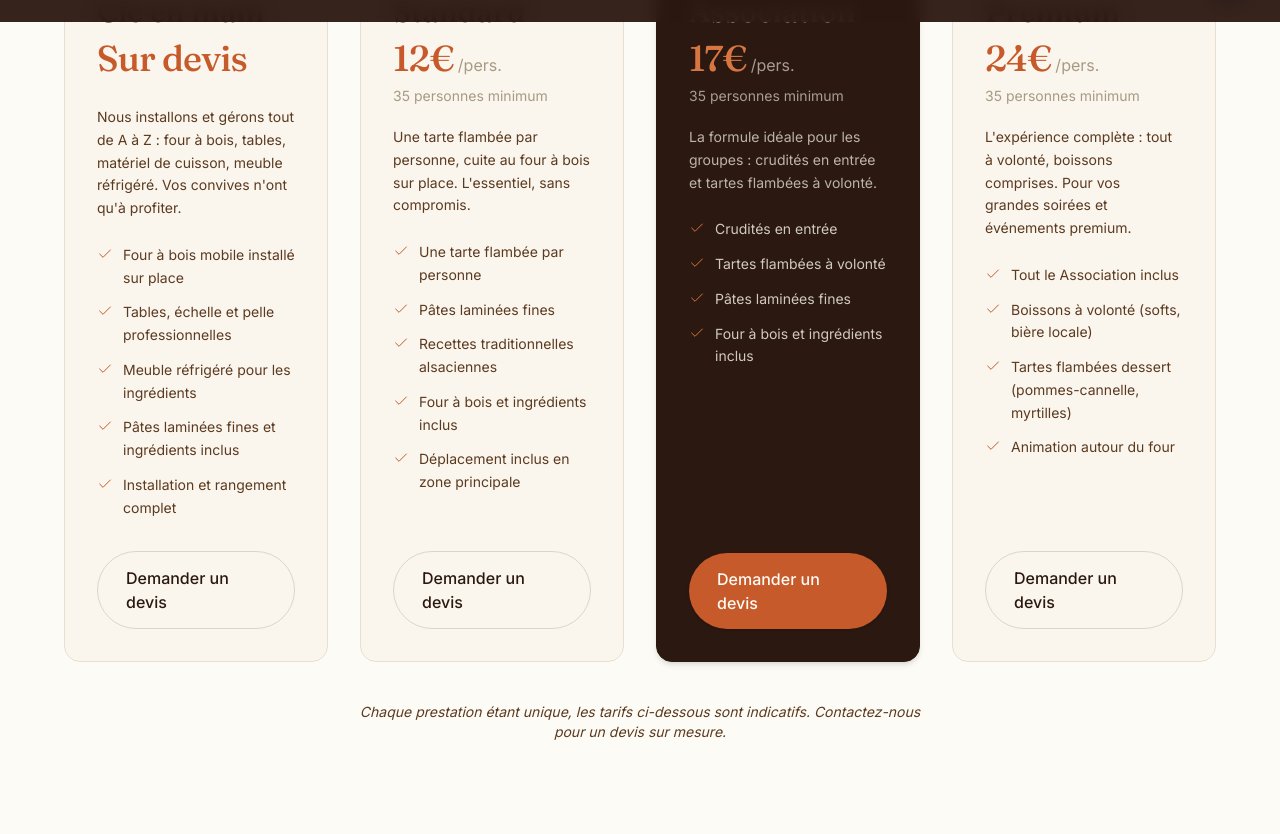
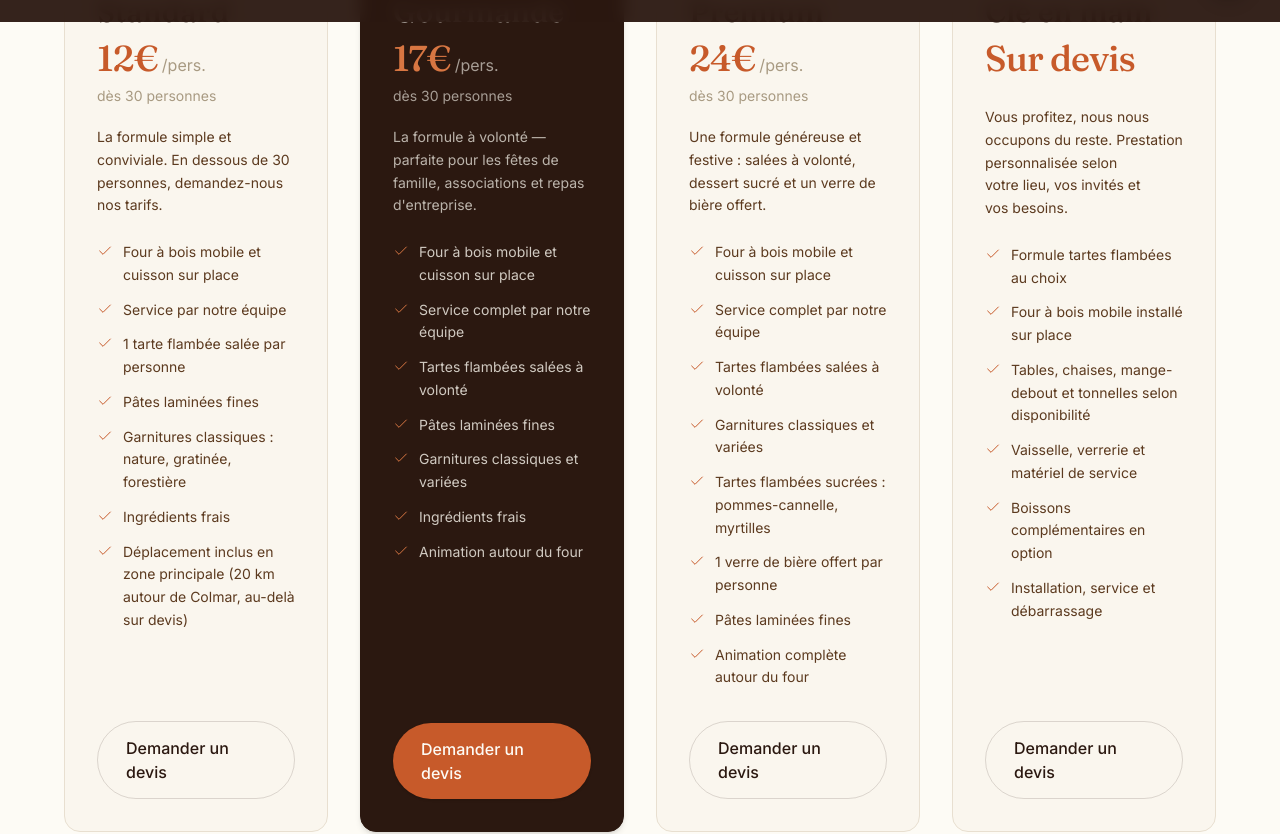
Before and after one commit to Sebluimeme/tarte-flambee-ruggieri, a Next.js app: page /formules in a window 1280 px wide. Shown: the part 778-1612 px from the top of the page. Built offline with nearby package versions, Linux system fonts and the light colour scheme.

Commit message:
formules: mise à jour contenu — Standard/Gourmande/Premium/Clé en main, 30 pers. min

```diff
--- a/app/formules/page.tsx
+++ b/app/formules/page.tsx
@@ -10,58 +10,44 @@ export const metadata: Metadata = {
 
 const FORMULES = [
   {
-    name: "Clé en main",
-    price: "Sur devis",
-    unit: "",
-    guests: "",
+    name: "Standard",
+    price: "12€",
+    unit: "/pers.",
+    guests: "dès 30 personnes",
     duration: "",
     highlight: false,
     description:
-      "Nous installons et gérons tout de A à Z : four à bois, tables, matériel de cuisson, meuble réfrigéré. Vos convives n'ont qu'à profiter.",
+      "La formule simple et conviviale. En dessous de 30 personnes, demandez-nous nos tarifs.",
     features: [
-      "Four à bois mobile installé sur place",
-      "Tables, échelle et pelle professionnelles",
-      "Meuble réfrigéré pour les ingrédients",
-      "Pâtes laminées fines et ingrédients inclus",
-      "Installation et rangement complet",
+      "Four à bois mobile et cuisson sur place",
+      "Service par notre équipe",
+      "1 tarte flambée salée par personne",
+      "Pâtes laminées fines",
+      "Garnitures classiques : nature, gratinée, forestière",
+      "Ingrédients frais",
+      "Déplacement inclus en zone principale (20 km autour de Colmar, au-delà sur devis)",
     ],
     cta: "Demander un devis",
     ctaHref: "/contact",
   },
   {
-    name: "Standard",
-    price: "12€",
-    unit: "/pers.",
-    guests: "35 personnes minimum",
-    duration: "",
-    highlight: false,
-    description:
-      "Une tarte flambée par personne, cuite au four à bois sur place. L'essentiel, sans compromis.",
-    features: [
-      "Une tarte flambée par personne",
-      "Pâtes laminées fines",
-      "Recettes traditionnelles alsaciennes",
-      "Four à bois et ingrédients inclus",
-      "Déplacement inclus en zone principale",
-    ],
-    cta: "Demander un devis",
-    ctaHref: "/contact",
-  },
-  {
-    name: "Association",
+    name: "Gourmande",
     price: "17€",
     unit: "/pers.",
-     guests: "35 personnes minimum",
+    guests: "dès 30 personnes",
     duration: "",
     highlight: true,
     badge: "Le plus populaire",
     description:
-      "La formule idéale pour les groupes : crudités en entrée et tartes flambées à volonté.",
+      "La formule à volonté — parfaite pour les fêtes de famille, associations et repas d'entreprise.",
     features: [
-      "Crudités en entrée",
-      "Tartes flambées à volonté",
+      "Four à bois mobile et cuisson sur place",
+      "Service complet par notre équipe",
+      "Tartes flambées salées à volonté",
       "Pâtes laminées fines",
-      "Four à bois et ingrédients inclus",
+      "Garnitures classiques et variées",
+      "Ingrédients frais",
+      "Animation autour du four",
     ],
     cta: "Demander un devis",
     ctaHref: "/contact",
@@ -70,16 +56,40 @@ const FORMULES = [
     name: "Premium",
     price: "24€",
     unit: "/pers.",
-     guests: "35 personnes minimum",
+    guests: "dès 30 personnes",
     duration: "",
     highlight: false,
     description:
-      "L'expérience complète : tout à volonté, boissons comprises. Pour vos grandes soirées et événements premium.",
+      "Une formule généreuse et festive : salées à volonté, dessert sucré et un verre de bière offert.",
     features: [
-      "Tout le Association inclus",
-      "Boissons à volonté (softs, bière locale)",
-      "Tartes flambées dessert (pommes-cannelle, myrtilles)",
-      "Animation autour du four",
+      "Four à bois mobile et cuisson sur place",
+      "Service complet par notre équipe",
+      "Tartes flambées salées à volonté",
+      "Garnitures classiques et variées",
+      "Tartes flambées sucrées : pommes-cannelle, myrtilles",
+      "1 verre de bière offert par personne",
+      "Pâtes laminées fines",
+      "Animation complète autour du four",
+    ],
+    cta: "Demander un devis",
+    ctaHref: "/contact",
+  },
+  {
+    name: "Clé en main",
+    price: "Sur devis",
+    unit: "",
+    guests: "",
+    duration: "",
+    highlight: false,
+    description:
+      "Vous profitez, nous nous occupons du reste. Prestation personnalisée selon votre lieu, vos invités et vos besoins.",
+    features: [
+      "Formule tartes flambées au choix",
+      "Four à bois mobile installé sur place",
+      "Tables, chaises, mange-debout et tonnelles selon disponibilité",
+      "Vaisselle, verrerie et matériel de service",
+      "Boissons complémentaires en option",
+      "Installation, service et débarrassage",
     ],
     cta: "Demander un devis",
     ctaHref: "/contact",
```
